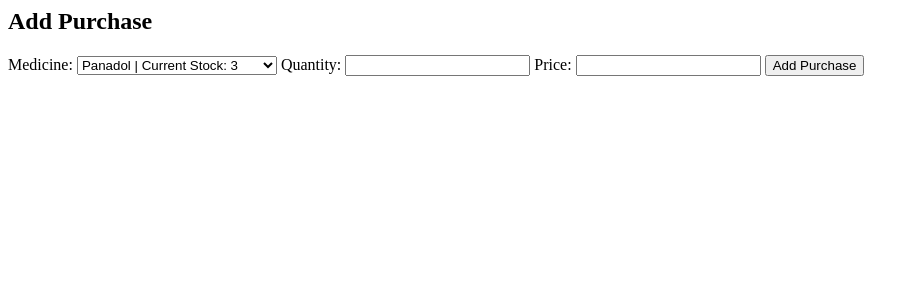
After one commit to anus26/medical-store-management-system, a Django app: page /create_purchase/ in a window 1280 px wide. The commit adds this page. Shown: the top 300 px of the page, without its empty margins (0-919 px from the left). Run offline with Django 5.2, Linux system fonts and the light colour scheme; data comes from the database, SQL or seed files in the repository; both versions use the stored data as it was after the commit.

Commit message:
purchase

```diff
--- a/medical_store/medical_store/urls.py
+++ b/medical_store/medical_store/urls.py
@@ -17,13 +17,14 @@
 
 from django.contrib import admin
 from django.urls import path
-from pharmacy.views import invoices,create_sale, home,add_medicine
+from pharmacy.views import invoices,create_sale,create_purchase, home,add_medicine
 
 urlpatterns = [
     path('admin/', admin.site.urls),
     path('',home,name='home'),
     path('add_medicine/', add_medicine, name='add_medicine'),
     path('create_sale/', create_sale, name='create_sale'),
-    path('invoices/', invoices, name='invoices')
+    path('invoices/', invoices, name='invoices'),
+    path('create_purchase/',create_purchase, name='create_purchase')
 
 ]
--- a/medical_store/pharmacy/models.py
+++ b/medical_store/pharmacy/models.py
@@ -9,6 +9,15 @@ class Medicine(models.Model):
 
     def __str__(self):
         return self.name
+
+class Purchase(models.Model):
+    medicine = models.ForeignKey(Medicine, on_delete=models.CASCADE)
+    quantity = models.IntegerField()
+    price = models.FloatField()
+    date = models.DateTimeField(auto_now_add=True)
+
+    def __str__(self):
+        return self.medicine.name
 
 class Supplier(models.Model):
     name=models.CharField(max_length=100)
--- a/medical_store/pharmacy/views.py
+++ b/medical_store/pharmacy/views.py
@@ -1,13 +1,13 @@
 from django.shortcuts import render, redirect
 
-from .models import Medicine, Sale
+from .models import Medicine, Sale,Purchase
 from .forms import MedicineForm
 
 
 def home(request):
     medicines=Medicine.objects.all()
-    tablets=Medicine.objects.filter(category='Tablet')
-    syrups=Medicine.objects.filter(category='Syrup')
+    tablets=Medicine.objects.filter(category='Tablets')
+    syrups=Medicine.objects.filter(category='syrup')
     return render(request, 'index.html',
                 { 'medicines':medicines,
                  'tablets':tablets,
@@ -63,3 +63,40 @@ def create_sale(request):
 def invoices(request):
     sales = Sale.objects.all()
     return render(request, 'invoices.html', {'sales': sales})
+
+
+
+def create_purchase(request):
+    medicines = Medicine.objects.all()
+
+    if request.method == "POST":
+        medicine_id = request.POST.get('medicine')
+        quantity = request.POST.get('quantity')
+        price = request.POST.get('price')
+
+        # ✅ Validation
+        if not medicine_id or not quantity or not price:
+            return render(request, 'create_purchase.html', {
+                'medicines': medicines,
+                'error': 'All fields required'
+            })
+
+        quantity = int(quantity)
+        price = float(price)
+
+        medicine = Medicine.objects.get(id=medicine_id)
+
+        # ✅ Purchase save
+        Purchase.objects.create(
+            medicine=medicine,
+            quantity=quantity,
+            price=price
+        )
+
+        # ✅ Stock increase
+        medicine.quantity += quantity
+        medicine.save()
+
+        return redirect('create_purchase')
+
+    return render(request, 'create_purchase.html', {'medicines': medicines})
--- /dev/null
+++ b/medical_store/templates/create_purchase.html
@@ -0,0 +1,26 @@
+<h2>Add Purchase</h2>
+
+<form method="POST">
+    {% csrf_token %}
+
+    <label>Medicine:</label>
+    <select name="medicine">
+        {% for m in medicines %}
+        <option value="{{ m.id }}">
+            {{ m.name }} | Current Stock: {{ m.quantity }}
+        </option>
+        {% endfor %}
+    </select>
+
+    <label>Quantity:</label>
+    <input type="number" name="quantity" required>
+
+    <label>Price:</label>
+    <input type="number" step="0.01" name="price" required>
+
+    <button type="submit">Add Purchase</button>
+
+    {% if error %}
+    <p style="color:red;">{{ error }}</p>
+    {% endif %}
+</form>
--- a/medical_store/templates/index.html
+++ b/medical_store/templates/index.html
@@ -1,6 +1,7 @@
 <h1>Medical Store Management System</h1>
 <a href="/add_medicine/">Add Medicine</a>
 <a href="/create_sale/">Sales</a>
+<a href="/create_purchase/">Purchase</a>
 <h3>All Medicines</h3>
 <table border="1">
     <tr>
@@ -25,7 +26,7 @@
 <h2>💊 Tablets</h2>
 <ul>
     {% for t in tablets %}
-    <li>{{ t.name }} (Stock: {{ t.quantity }})</li>
+    <li>{{ s.name }} (Stock: {{ t.quantity }})</li>
     {% endfor %}
 </ul>
 <h2>🧴 Syrups</h2>
```
Also changed, not shown: medical_store/templates/create_sale.html (+42 -11 lines), medical_store/db.sqlite3, medical_store/pharmacy/forms.py (line endings or trailing spaces), medical_store/pharmacy/migrations/0003_purchase.py (added), medical_store/templates/invoices.html (line endings or trailing spaces).
